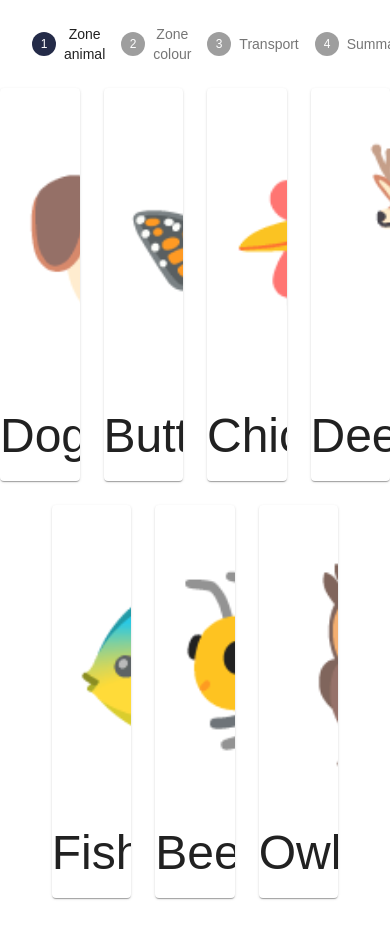
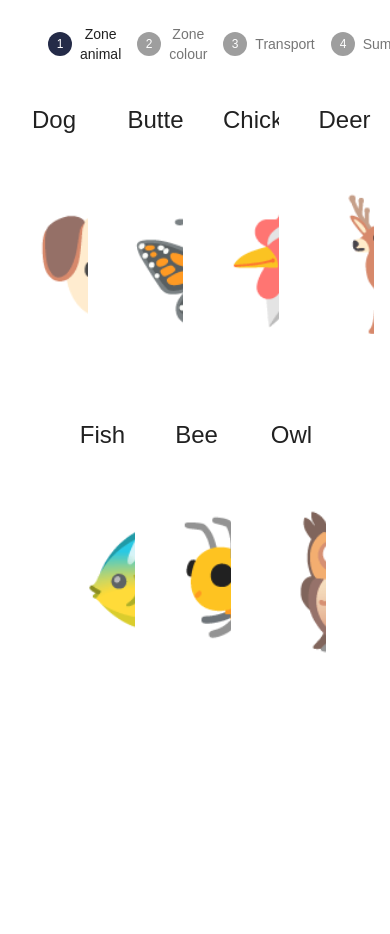
Before and after one commit to jrdavenport/carbon-calc-app, a React (Create React App) app: page / in a window 390 px wide. Shown: the top 934 px of the page. After the commit the page ends 844 px from the top, so only its background shows below. Built offline with nearby package versions, Linux system fonts and the light colour scheme.

Commit message:
adapting for tablet size

```diff
--- a/src/Components/SelectionButton.tsx
+++ b/src/Components/SelectionButton.tsx
@@ -1,21 +1,24 @@
-import React, {FC} from 'react';
+import React, { FC } from 'react';
 import CardActionArea from "@material-ui/core/CardActionArea";
 import CardContent from "@material-ui/core/CardContent";
 import Typography from "@material-ui/core/Typography";
 import Card from "@material-ui/core/Card";
-import {makeStyles} from '@material-ui/core/styles';
+import { makeStyles } from '@material-ui/core/styles';
+import { CardHeader } from '@material-ui/core';
 
 
 const useStyles = makeStyles({
     root: {
-        minHeight: 345,
-        maxWidth: 345
+        border: 2,
+        minHeight: 291,
+        // maxWidth: 240,
+        textAlign: 'center',
     },
     bigEmoji: {
-        fontSize: 192
+        fontSize: 130
     },
     smallEmoji: {
-        fontSize: 96
+        fontSize: 75
     }
 });
 
@@ -53,17 +56,21 @@ const SelectionButton: FC<SelectionButtonProps> = (props) => {
             </Typography>
         }
     }
-    return <Card className={classes.root}>
-        <CardActionArea className={classes.root} onClick={props.onClick}>
-            <CardContent style={{backgroundColor: props.color}}>
+    let cardTitle = () => {
+        if (props.animal && props.transport) {
+            return `${props.text.zone} travelling by ${props.text.transport}`;
+        }
+        else {
+            return props.text.zone || props.text.transport;
+        }
+    }
+
+    return <Card className={classes.root} variant="outlined" >
+        <CardHeader title={cardTitle()}></CardHeader>
+        <CardActionArea onClick={props.onClick}>
+            <CardContent style={{ backgroundColor: props.color }}>
                 {emoji()}
             </CardContent>
-            <Typography variant="h3" gutterBottom component="h3">
-                {props.text.zone}
-            </Typography>
-            <Typography variant="h3" gutterBottom component="h3">
-                {props.text.transport}
-            </Typography>
         </CardActionArea>
     </Card>
 }
--- a/src/Components/TransportSelection.tsx
+++ b/src/Components/TransportSelection.tsx
@@ -17,9 +17,9 @@ function TransportSelection({
 }: Props) {
 
   const transports: buttonValue[] = (SCHOOL_DATA["transports"] as buttonValue[]);
-  return <Grid container spacing={3} justify="center" >
+  return <Grid container spacing={5} justify="center" >
     {transports.map((transport: buttonValue) => {
-      return <Grid item xs={3}>
+      return <Grid item xs={3} >
         <SelectionButton text={{ transport: transport.value }} transport={transport.img} onClick={() => handleNext(transport)} />
       </Grid>
     })}
--- a/src/Components/ZoneColourSelection.tsx
+++ b/src/Components/ZoneColourSelection.tsx
@@ -14,7 +14,7 @@ function ZoneColourSelection({
   handleNext,
 }: Props) {
   const colours: buttonValue[] = (SCHOOL_DATA["zones"]["colours"] as buttonValue[]);
-  return <Grid container spacing={3} justify="center" >
+  return <Grid container spacing={3} justify="center" alignItems="center">
     {colours.map((colour: buttonValue) => {
       return <Grid item xs={6}>
         <SelectionButton text={{ zone: colour.value }} animal={selectedAnimal} color={colour.value} onClick={() => handleNext(colour)} />
--- a/src/pages/home.tsx
+++ b/src/pages/home.tsx
@@ -1,9 +1,13 @@
 import {
   Button,
+  Container,
+  createStyles,
   Grid,
+  makeStyles,
   Step,
   StepLabel,
   Stepper,
+  Theme,
   Typography,
 } from "@material-ui/core";
 import React, { useState } from "react";
@@ -12,6 +16,15 @@ import TransportSelection from "../Components/TransportSelection";
 import ZoneAnimalSelection from "../Components/ZoneAnimalSelection";
 import ZoneColourSelection from "../Components/ZoneColourSelection";
 import { buttonValue, transportData, localStorageKey } from "../utils";
+
+const useStyles = makeStyles((theme: Theme) =>
+  createStyles({
+    root: {
+      flexGrow: 1,
+      // padding: 12,
+    },
+  }),
+);
 
 const steps = ["Zone animal", "Zone colour", "Transport", "Summary"];
 
@@ -82,6 +95,7 @@ const defaultState = {
 
 function Home() {
   const [state, setState] = useState<AppState>(defaultState);
+  const classes = useStyles();
 
   const handleNext = (selectedValue: buttonValue) => {
     const updatedStepsState = state.stepsState;
@@ -115,7 +129,7 @@ function Home() {
   };
 
   return (
-    <>
+    <Container>
       <Stepper activeStep={state.activeStep}>
         {steps.map((label) => (
           <Step key={label}>
@@ -133,7 +147,7 @@ function Home() {
           </React.Fragment>
         ) : (
             <React.Fragment>
-              <Grid container spacing={3}>
+              <Grid container className={classes.root} spacing={3}>
                 <Grid item xs={12}>
                   {getStepContent(state.activeStep, state.stepsState, handleNext)}
                 </Grid>
@@ -161,7 +175,7 @@ function Home() {
             </React.Fragment>
           )}
       </React.Fragment>
-    </>
+    </Container>
   );
 }
 
```
